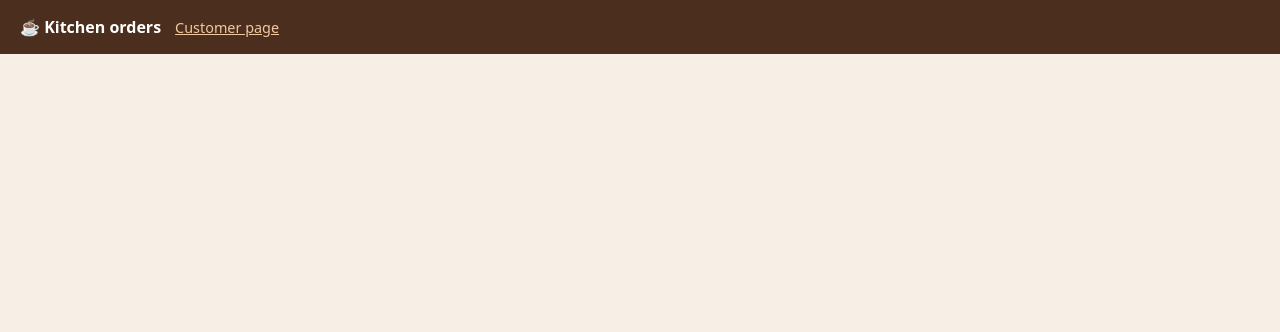
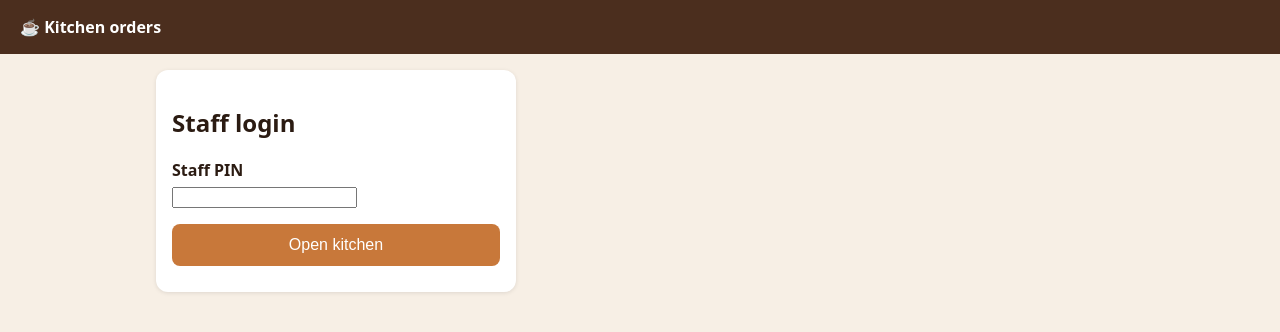
Before and after one commit to dileep123455/OrderCoffee, a website: page public/kitchen.html in a window 1280 px wide. Drawn offline with Linux system fonts and the light colour scheme.

Commit message:
Add staff login section to kitchen page

```diff
--- a/public/kitchen.html
+++ b/public/kitchen.html
@@ -7,10 +7,20 @@
   <link rel="stylesheet" href="style.css">
 </head>
 <body>
-<header><strong>&#9749; Kitchen orders</strong><a href="index.html">Customer page</a></header>
+<header><strong>&#9749; Kitchen orders</strong></header>
 <main style="max-width:1000px">
-  <p id="empty" class="hidden">No active orders.</p>
-  <div class="grid" id="orders"></div>
+  <section id="login" class="card" style="max-width:360px">
+    <h2>Staff login</h2>
+    <label for="pin">Staff PIN</label>
+    <input type="password" id="pin" autocomplete="off">
+    <button class="full" id="loginBtn">Open kitchen</button>
+    <div class="error" id="loginError"></div>
+  </section>
+  <div id="board" class="hidden">
+    <p><button class="alt" id="logout">Log out</button></p>
+    <p id="empty" class="hidden">No active orders.</p>
+    <div class="grid" id="orders"></div>
+  </div>
 </main>
 <script src="kitchen.js"></script>
 </body>
```
